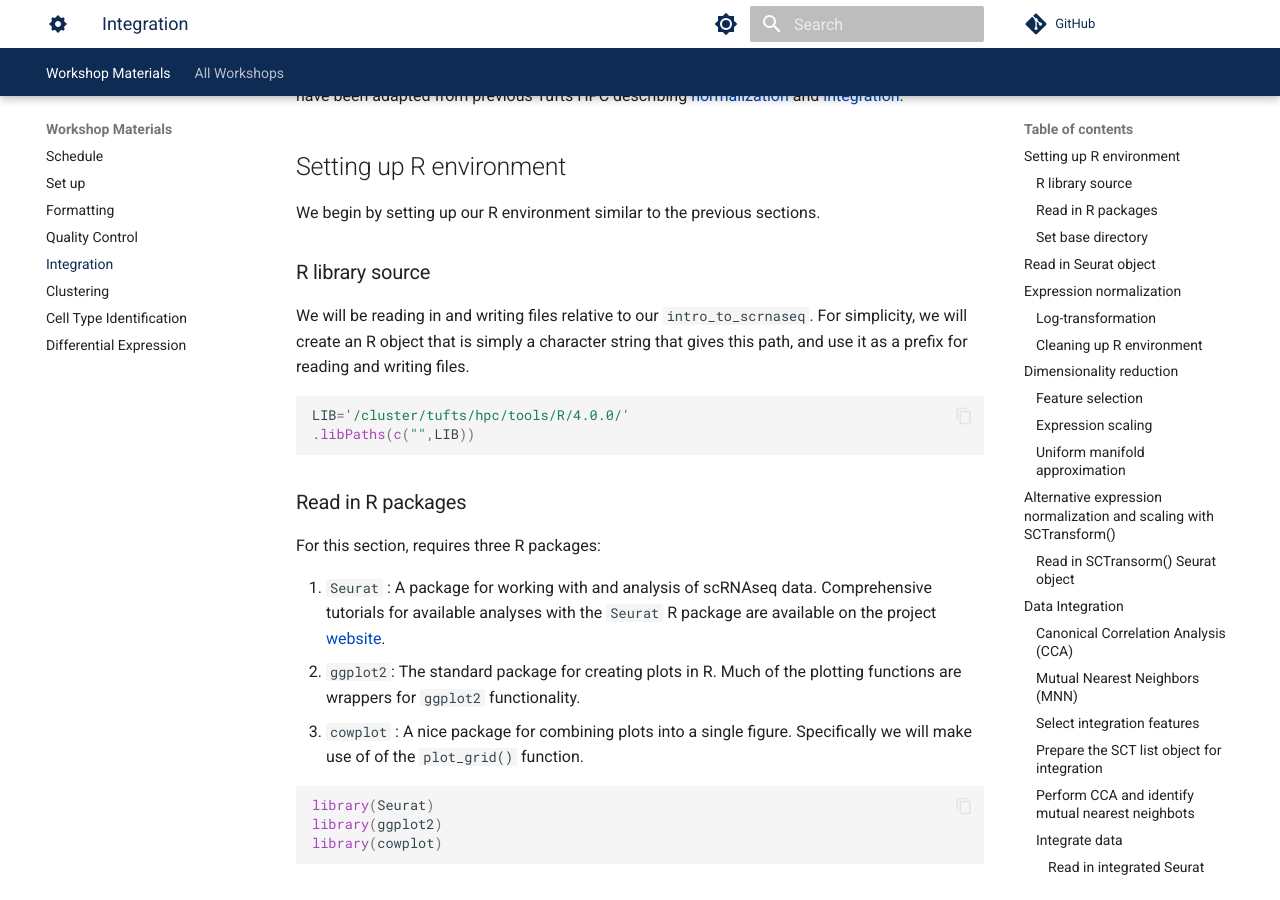
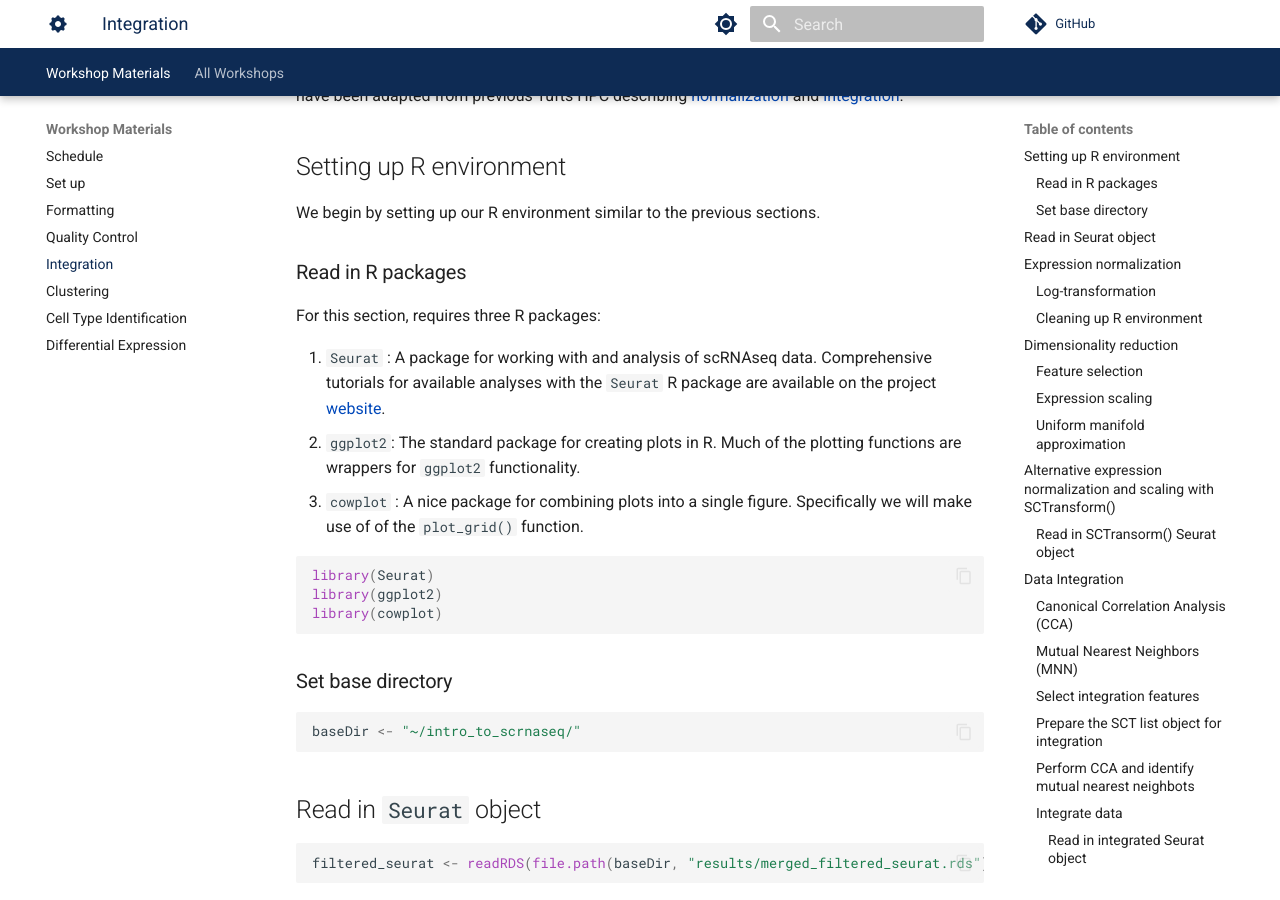
Before and after one commit to best-tufts/intro_to_single_cell_rnaseq, an MkDocs documentation site: the page built from docs/intro_to_single_cell_rnaseq/04_integration.md, in a window 1280 px wide and 900 px high, scrolled down 439 px. Built offline with MkDocs 1.6.1 and Material for MkDocs 9.7.7, drawn with Linux system fonts in a browser that asks for light colours; comment, search, counter and statistics services are not loaded.

Commit message:
Update Tutorial 04 for current Pax RStudio environment

````diff
--- a/docs/intro_to_single_cell_rnaseq/04_integration.md
+++ b/docs/intro_to_single_cell_rnaseq/04_integration.md
@@ -12,14 +12,6 @@
 
 We begin by setting up our R environment similar to the previous sections.
 
-### R library source
-
-We will be reading in and writing files relative to our `intro_to_scrnaseq`. For simplicity, we will create an R object that is simply a character string that gives this path, and use it as a prefix for reading and writing files.
-
-```R
-LIB='/cluster/tufts/hpc/tools/R/4.0.0/'
-.libPaths(c("",LIB))
-```
 
 ### Read in R packages
 
````
